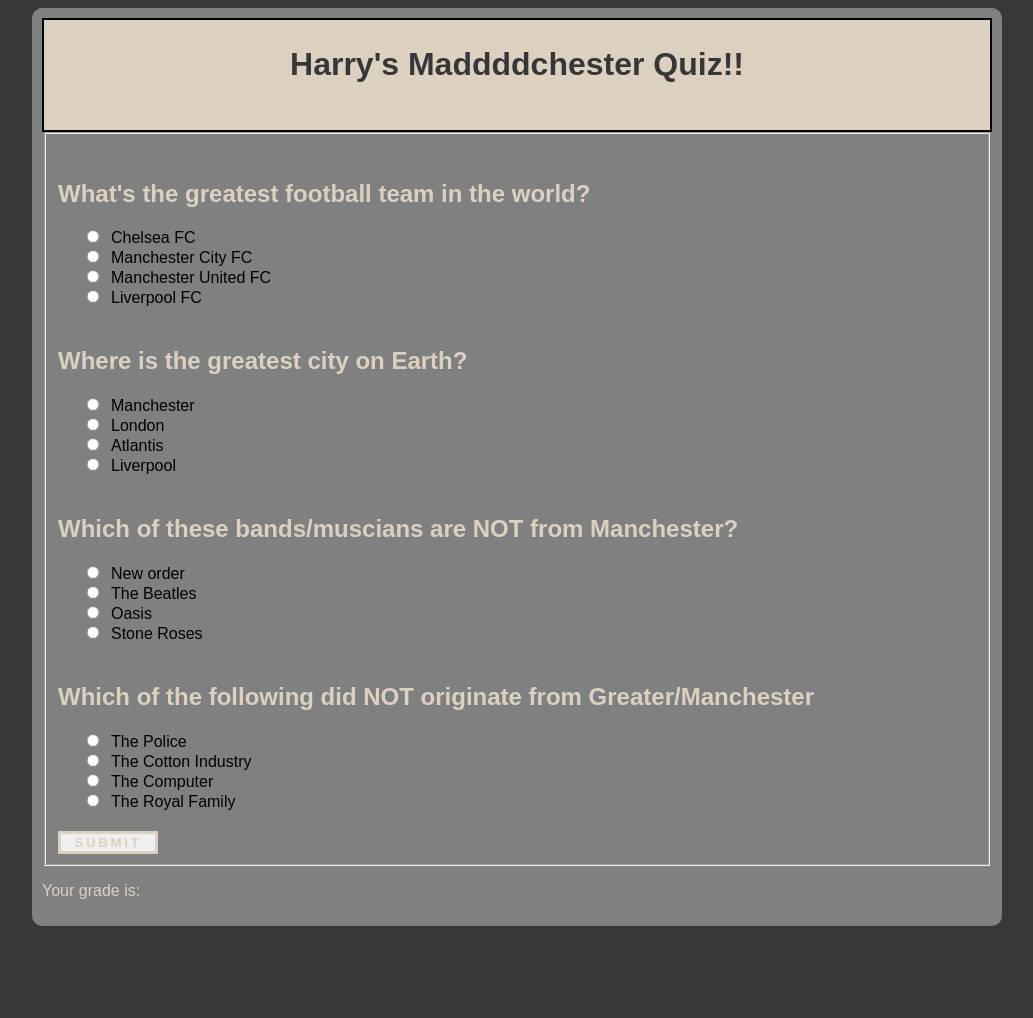
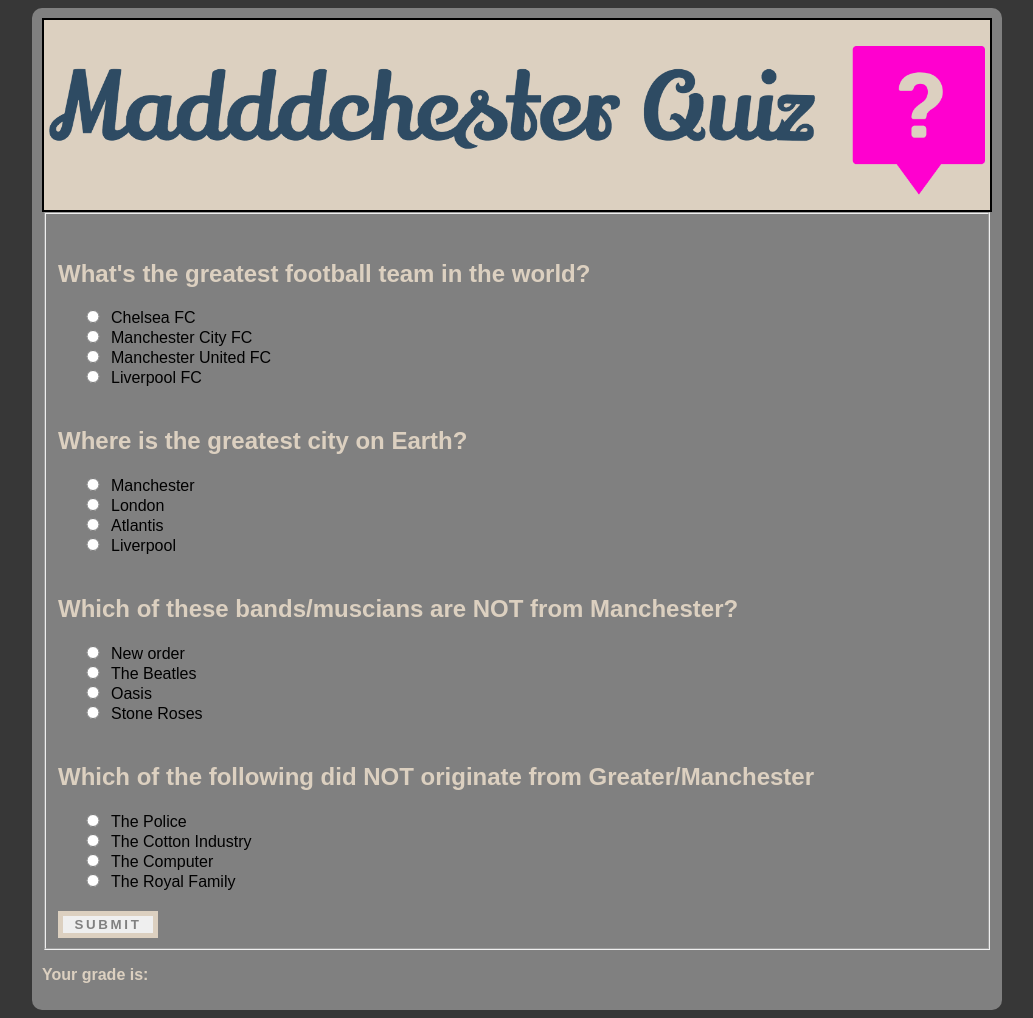
Before and after one commit to HarryBlackburn/Multiple-Quiz-2, a plain HTML site: page index.html in a window 1280 px wide. Shown: the whole page, without its empty margins (123-1156 px from the left). Before the commit the page ends 934 px from the top, so only its background shows below. Drawn offline with Linux system fonts and the light colour scheme.

Commit message:
css refactoring

```diff
--- a/css/style.css
+++ b/css/style.css
@@ -1,28 +1,30 @@
 body {
-    background-color: lightblue;
-    font-family: Helvetica;
+    background-color: #373737;
+    font-family: proxima, sans-serif;
+    }
+
+    img {
+      width: 100%;
+      height: auto;
     }
 
     #main {
     width: 80%;
     max-width: 950px;
-    border: 1px gray solid;
     margin: auto;
     padding: 10px;
-    background-color: white;
+    background-color: grey;
     border-radius: 10px;
     }
 
     #header {
+    background-image: auto;
     margin-top: 0;
     border: 2px solid black;
     padding: 5px;
-    height: 250px;
-    background: beige;
-    background-image: url("outlook.jpg");
-    color: white;
+    height: 180px;
+    background-color:#dcd0c0;
     }
-
 
     label {
     display: block;
@@ -36,9 +38,44 @@ input {
     h2 {
     clear: both;
     padding-top: 20px;
+    font-family: sans-serif;
+    color: #dcd0c0;
+    }
+
+    p {
+        color: #dcd0c0;
+        font-weight: bold;
     }
 
     button {
     width: 100px;
     margin-top: 20px;
     }
+
+    .grade {
+        font-style: oblique;
+    }
+
+    .button {
+
+        border: 5px solid #dcd0c0;
+        letter-spacing: 0.2em;
+        text-decoration: none;
+        color: grey;
+        text-align: center;
+        display: block;
+        font-weight: 600;
+        text-transform: uppercase;
+
+    }
+
+    .button:hover {
+        color: #fff;
+        background-color: #dcd0c0;
+    }
+
+    #id {
+        text-decoration: none;
+        font-family: sans-serif;
+        background-color: white;
+    }
--- a/index.html
+++ b/index.html
@@ -1,88 +1,17 @@
 <!DOCTYPE html>
 <html>
 <head>
+<meta charset="utf-8">
+<meta name="viewport" content"width=device-width; intial-scale=1; maximum-scale=1">
+<link rel="stylesheet" type="text/css" href="css/style.css">
 <title>Harry's Manchester Quiz</title>
-<style>
-
-body {
-background-color: #373737;
-font-family: proxima, sans-serif;
-}
-
-#main {
-width: 80%;
-max-width: 950px;
-margin: auto;
-padding: 10px;
-background-color: grey;
-border-radius: 10px;
-}
-
-#header {
-margin-top: 0;
-border: 2px solid black;
-padding: 5px;
-height: 100px;
-background-color:#dcd0c0;
-background-image: url("code.jpg");
-color:#373737;
-text-align: center;
-}
-
-label {
-display: block;
-}
-
-input {
-width: 30px;
-margin-left: 20px;
-}
-
-h2 {
-clear: both;
-padding-top: 20px;
-font-family: sans-serif;
-color: #dcd0c0;
-}
-
-p {
-    color: #dcd0c0;
-}
-
-button {
-width: 100px;
-margin-top: 20px;
-}
-
-.grade {
-    font-style: oblique;
-}
-
-.button {
-
-	border: 3px solid #dcd0c0;
-	letter-spacing: 0.2em;
-	text-decoration: none;
-	color: #dcd0c0;
-	text-align: center;
-	display: block;
-	font-weight: 600;
-	text-transform: uppercase;
-
-}
-
-.button:hover {
-	color: #fff;
-	background-color: #dcd0c0;
-}
-</style>
 
 </head>
 
 <body>
         <div id="main"><!-- open main div -->
         <div id="header"><!-- open header div -->
-        <h1>Harry's Maddddchester Quiz!!</h1>
+        <h1> <img alt="Website" src="logo3.png"></h1>
         </div><!-- close header div -->
 
         <form id="form1">
@@ -134,10 +63,10 @@ margin-top: 20px;
                     document.getElementById("grade").innerHTML = result;
 
                     if (result == 0) {result2 = "I dont think you belong here :D"};
-                    if (result == 25) {result2 = "You need to spend more time with the locals"};
-                    if (result == 50) {result2 = "I think you could do better, spend more time in local pubs"};
+                    if (result == 25) {result2 = "You need to spend more time with the locals!"};
+                    if (result == 50) {result2 = "I think you could do better, have a drink with a local you can bareley understand!!"};
                     if (result == 75) {result2 = "So close. Try again"};
-                    if (result == 100) {result2 = "Excellent! You're an honorary manc"};
+                    if (result == 100) {result2 = "Excellent! You're an 'honorary' Manc!"};
                     document.getElementById("grade2").innerHTML = result2;
 
                         return false;
```
Also changed, not shown: js/main.js (+12 -7 lines), logo3.png (added). Lines whose indentation alone changed are shown as unchanged.
